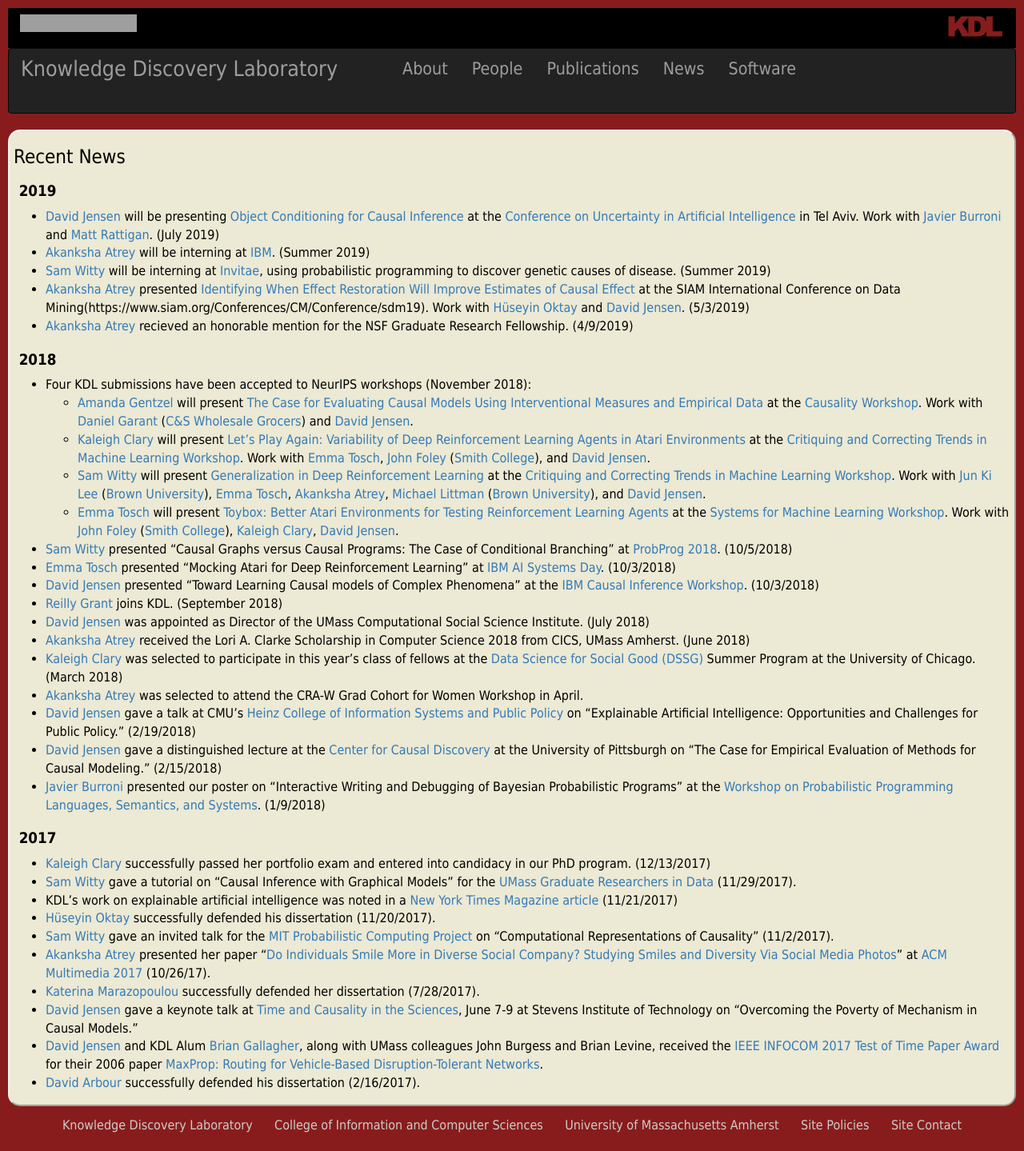
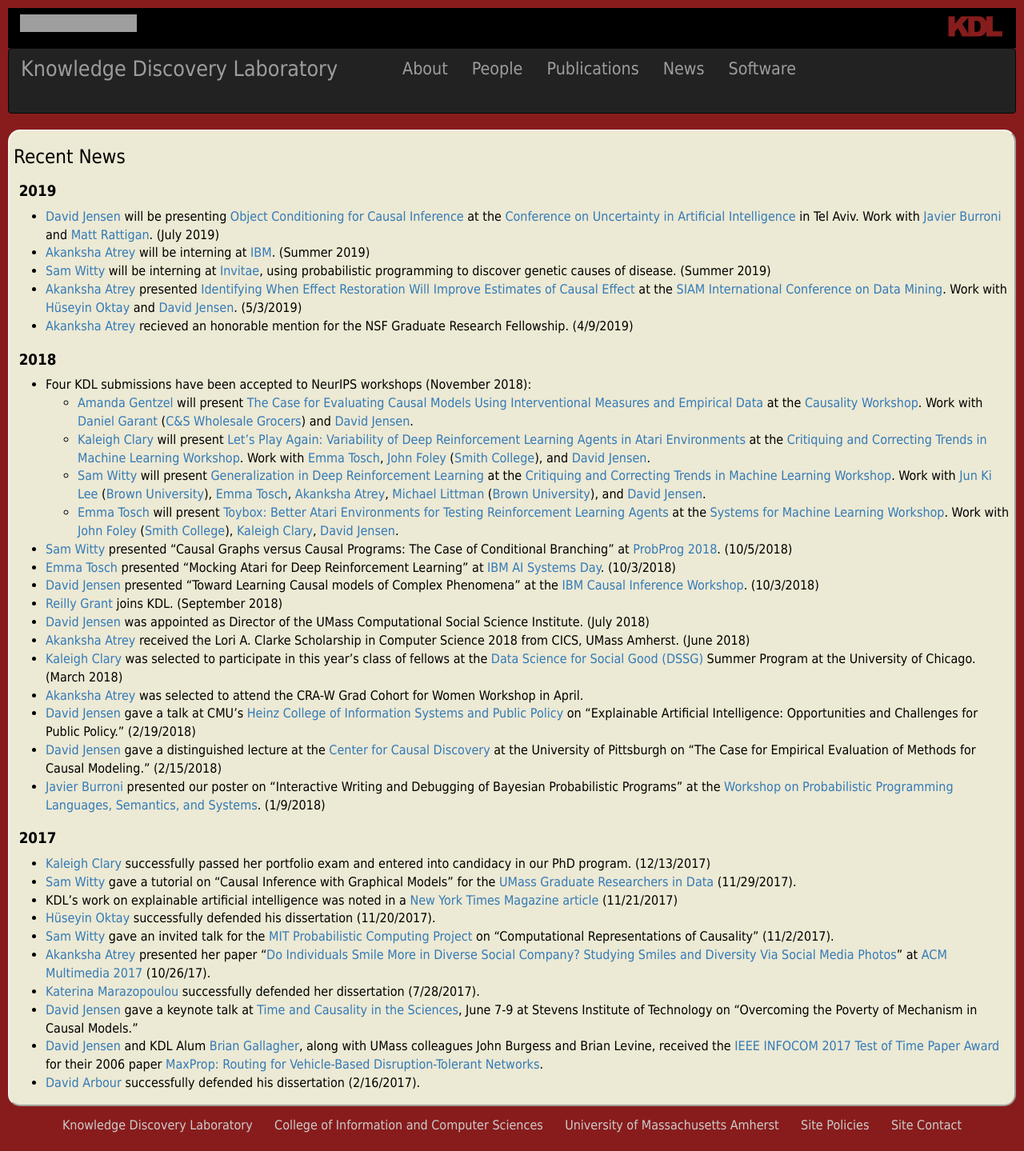
Before and after one commit to KDL-umass/kdl-umass.github.io, a Jekyll site: the page built from recent_news.md, in a window 1280 px wide. Shown: the whole page at 80% size. Built offline with Jekyll 4.4.1, drawn with Linux system fonts in a browser that asks for light colours; nearby versions of some CDN libraries; comment, search, counter and statistics services are not loaded; our own code applies the rules of GitHub Pages for plain Markdown files; grey boxes are pictures that could not be loaded.

Commit message:
another link issue

```diff
--- a/recent_news.md
+++ b/recent_news.md
@@ -7,7 +7,7 @@ layout: page
 - [David Jensen](http://cs.umass.edu/~jensen) will be presenting [Object Conditioning for Causal Inference]() at the [Conference on Uncertainty in Artificial Intelligence](http://auai.org/uai2019/) in Tel Aviv. Work with [Javier Burroni](https://www.linkedin.com/in/javierburroni/) and [Matt Rattigan](https://www.cics.umass.edu/people/rattigan-matthew). (July 2019)
 - [Akanksha Atrey](http://cs.umass.edu/~aatrey) will be interning at [IBM](http://research.ibm.com/labs/watson/). (Summer 2019)
 - [Sam Witty](http://cs.umass.edu/~switty) will be interning at [Invitae](https://www.invitae.com/en/), using probabilistic programming to discover genetic causes of disease. (Summer 2019)
-- [Akanksha Atrey](http://cs.umass.edu/~aatrey) presented [Identifying When Effect Restoration Will Improve Estimates of Causal Effect]() at the SIAM International Conference on Data Mining(https://www.siam.org/Conferences/CM/Conference/sdm19). Work with [Hüseyin Oktay](https://www.linkedin.com/in/huseyin-oktay-715aa915/) and [David Jensen](http://people.cs.umass.edu/~jensen/). (5/3/2019)
+- [Akanksha Atrey](http://cs.umass.edu/~aatrey) presented [Identifying When Effect Restoration Will Improve Estimates of Causal Effect]() at the [SIAM International Conference on Data Mining](https://www.siam.org/Conferences/CM/Conference/sdm19). Work with [Hüseyin Oktay](https://www.linkedin.com/in/huseyin-oktay-715aa915/) and [David Jensen](http://people.cs.umass.edu/~jensen/). (5/3/2019)
 - [Akanksha Atrey](http://cs.umass.edu/~aatrey) recieved an honorable mention for the NSF Graduate Research Fellowship. (4/9/2019)
 
 # 2018
```
